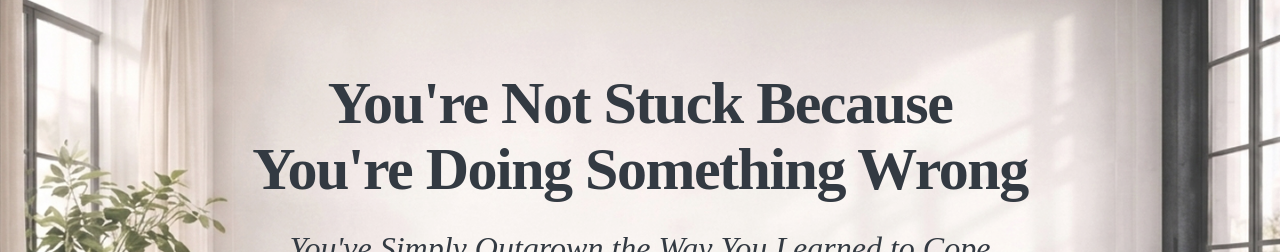
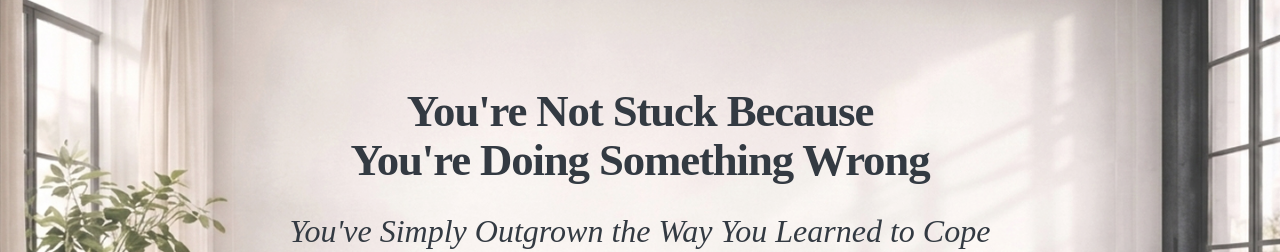
Before and after one commit to Bereket-07/rpg, a Next.js app in the folder frontend/: page / in a window 1280 px wide. Shown: the part 182-434 px from the top of the page. Built offline with nearby package versions, Linux system fonts and the light colour scheme; no server answers.

Commit message:
ui: H1 hero — font-semibold (600) not bold (700), clamp 28-50px to match design exactly

```diff
--- a/frontend/src/components/blocks/Hero.tsx
+++ b/frontend/src/components/blocks/Hero.tsx
@@ -30,10 +30,10 @@ export function Hero({ data }: HeroProps) {
                     transition={{ duration: 1.1, ease: "easeOut" }}
                     className="space-y-6"
                 >
-                    {/* H1 — Merriweather bold serif, matches screenshot proportions */}
+                    {/* H1 — Merriweather semibold serif, 2-line layout matching reference design */}
                     <h1
-                        className="font-serif font-bold text-[#333a42] leading-[1.1] tracking-tight text-balance"
-                        style={{ fontSize: "clamp(36px, 5vw, 60px)" }}
+                        className="font-serif font-semibold text-[#333a42] leading-[1.1] tracking-tight text-balance"
+                        style={{ fontSize: "clamp(28px, 3.5vw, 50px)" }}
                     >
                         {heroTitle}
                     </h1>
```
